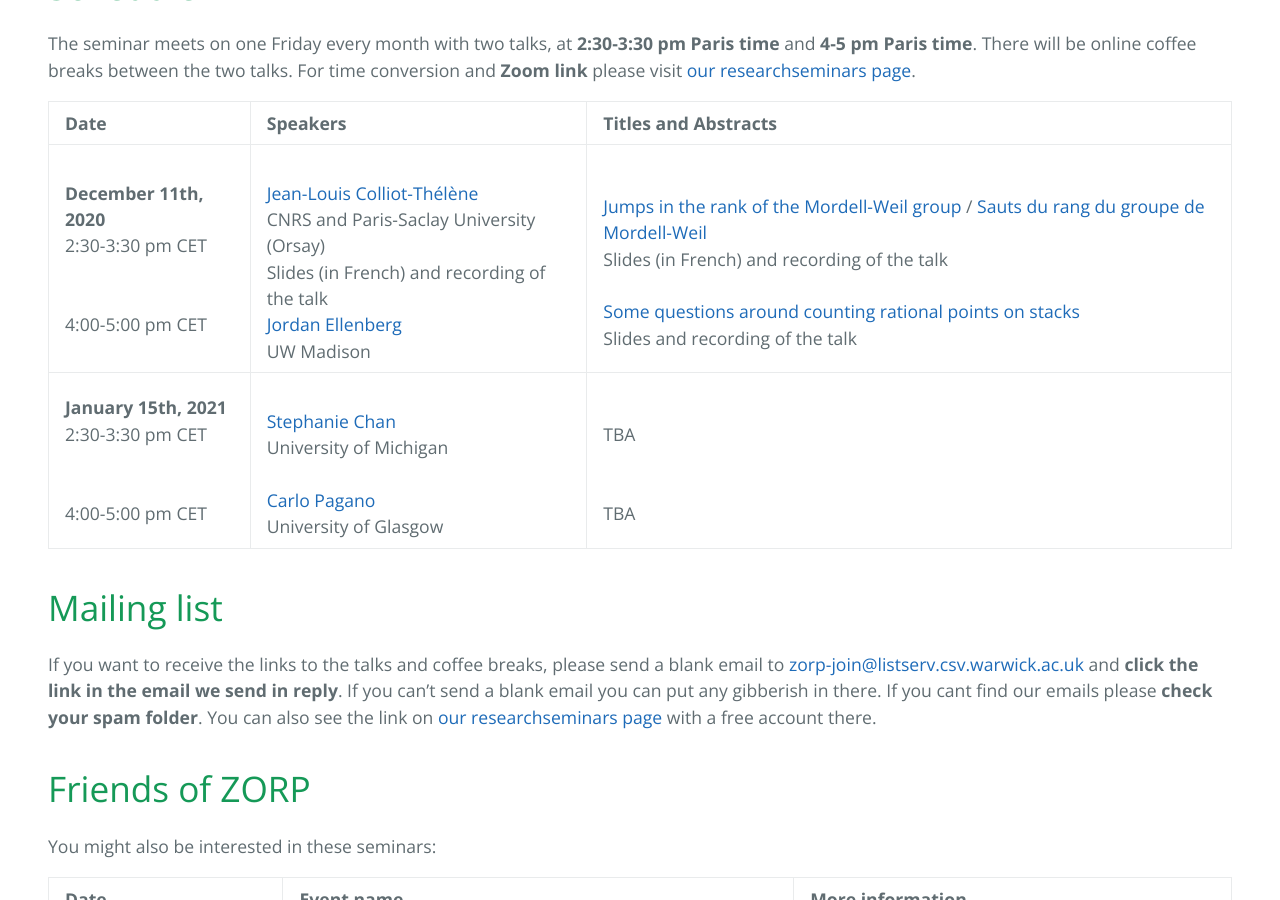
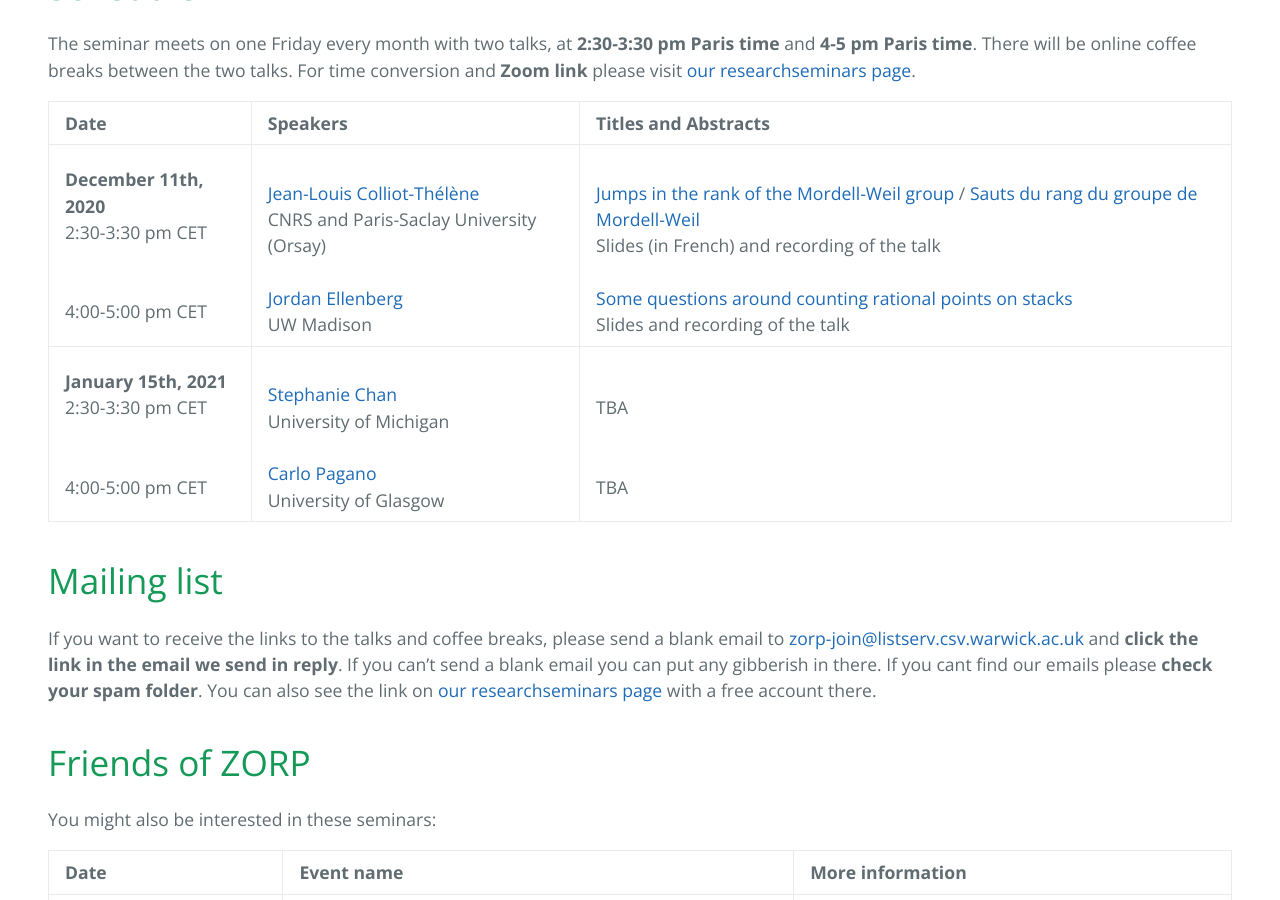
Before and after one commit to zoom-on-rational-points/zoom-on-rational-points.github.io, a Jekyll site: the page built from index.md, in a window 1280 px wide and 900 px high, scrolled down 727 px. Built offline with Jekyll 4.4.1, drawn with Linux system fonts in a browser that asks for light colours; our own code applies the rules of GitHub Pages for plain Markdown files.

Commit message:
Update index.md

```diff
--- a/index.md
+++ b/index.md
@@ -13,7 +13,7 @@
 
 | Date   | Speakers     | Titles and Abstracts |
 |:------------|:--------------|:------|
-| **December 11th, 2020** <br>2:30-3:30 pm CET <br><br> <br> 4:00-5:00 pm CET <br>| <br><a href="https://www.imo.universite-paris-saclay.fr/~colliot/">Jean-Louis Colliot-Thélène</a> <br> CNRS and Paris-Saclay University (Orsay) <br>Slides (in French) and recording of the talk<br>  <a href="https://www.math.wisc.edu/~ellenber/"> Jordan Ellenberg </a> <br> UW Madison| <br><a href="https://zoom-on-rational-points.github.io/abstractCT">Jumps in the rank of the Mordell-Weil group</a> / <a href="https://zoom-on-rational-points.github.io/resumeCT">Sauts du rang du groupe de Mordell-Weil</a> <br>Slides (in French) and recording of the talk<br><br><a href="https://zoom-on-rational-points.github.io/abstractJE">Some questions around counting rational points on stacks</a><br>Slides and recording of the talk|
+| **December 11th, 2020** <br>2:30-3:30 pm CET <br><br> <br> 4:00-5:00 pm CET <br>| <br><a href="https://www.imo.universite-paris-saclay.fr/~colliot/">Jean-Louis Colliot-Thélène</a> <br> CNRS and Paris-Saclay University (Orsay) <br><br>  <a href="https://www.math.wisc.edu/~ellenber/"> Jordan Ellenberg </a> <br> UW Madison| <br><a href="https://zoom-on-rational-points.github.io/abstractCT">Jumps in the rank of the Mordell-Weil group</a> / <a href="https://zoom-on-rational-points.github.io/resumeCT">Sauts du rang du groupe de Mordell-Weil</a> <br>Slides (in French) and recording of the talk<br><br><a href="https://zoom-on-rational-points.github.io/abstractJE">Some questions around counting rational points on stacks</a><br>Slides and recording of the talk|
 | **January 15th, 2021** <br>2:30-3:30 pm CET <br><br> <br> 4:00-5:00 pm CET <br>| <br><a href ="http://www-personal.umich.edu/~ytchan/">Stephanie Chan</a> <br> University of Michigan <br><br>  <a href="http://guests.mpim-bonn.mpg.de/carlo.pagano90/"> Carlo Pagano </a> <br> University of Glasgow| <br>TBA <br><br><br>TBA<br>|
 
 
```
